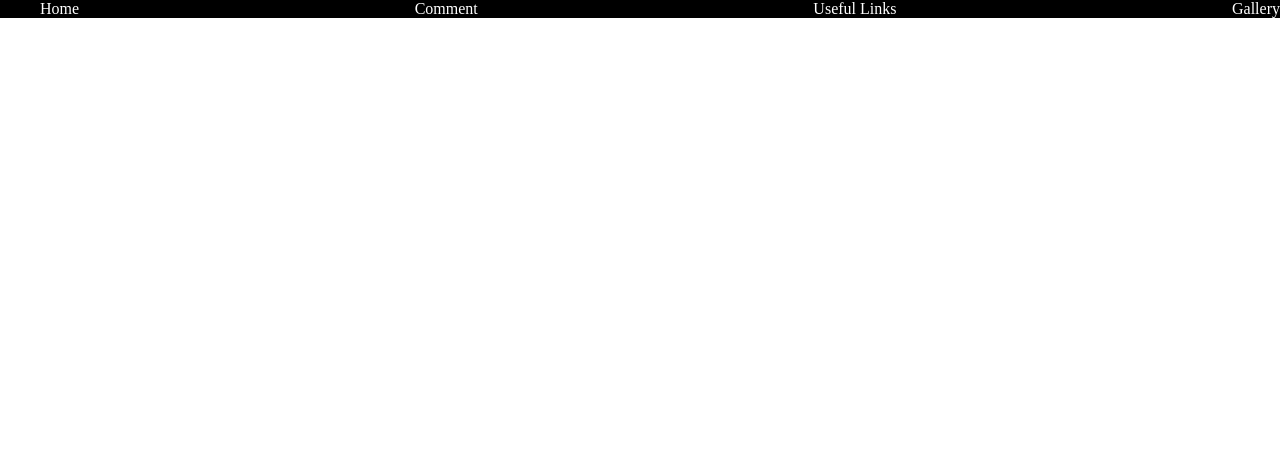
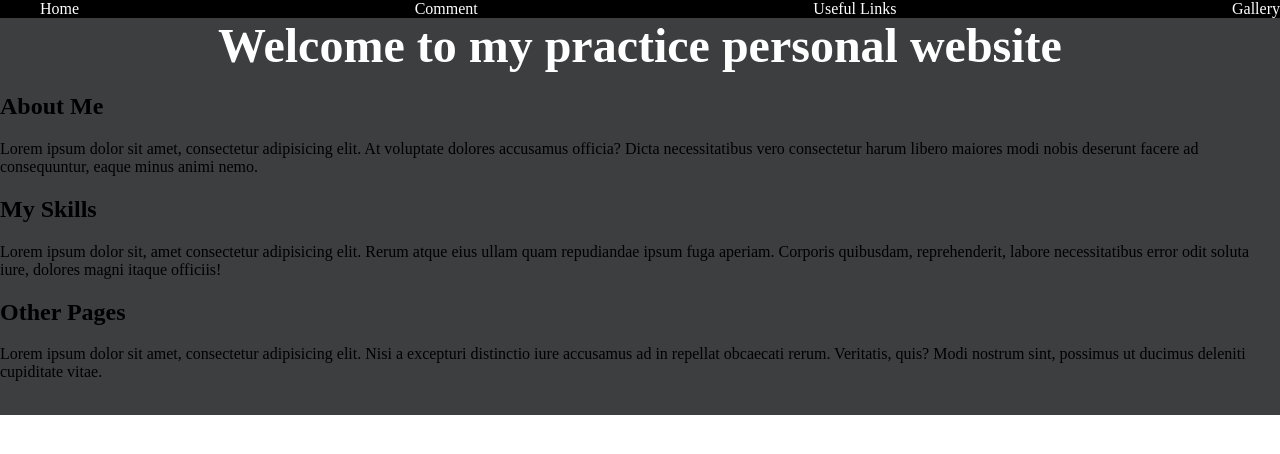
Before and after one commit to Spacepineapple/Capstone-One, a plain HTML site: page index.html in a window 1280 px wide. Drawn offline with Linux system fonts and the light colour scheme.

Commit message:
Add main content to index.html including article, sections, headings, paragraphs and figure

```diff
--- a/index.html
+++ b/index.html
@@ -16,5 +16,32 @@
             <li><a href="./image-page.html">Gallery</a></li>
         </ul>
     </nav>
+    <article>
+        <h1>Welcome to my practice personal website</h1>
+        <section>
+            <h2>About Me</h2>
+            <p>Lorem ipsum dolor sit amet, consectetur adipisicing elit. At
+            voluptate dolores accusamus officia? Dicta necessitatibus vero
+            consectetur harum libero maiores modi nobis deserunt facere ad
+            consequuntur, eaque minus animi nemo.</p>
+        </section>
+        <section>
+            <h2>My Skills</h2>
+            <p>Lorem ipsum dolor sit, amet consectetur adipisicing elit. Rerum
+            atque eius ullam quam repudiandae ipsum fuga aperiam. Corporis
+            quibusdam, reprehenderit, labore necessitatibus error odit soluta
+            iure, dolores magni itaque officiis!</p>
+        </section>
+        <section>
+            <h2>Other Pages</h2>
+            <p>Lorem ipsum dolor sit amet, consectetur adipisicing elit. Nisi a
+            excepturi distinctio iure accusamus ad in repellat obcaecati rerum.
+            Veritatis, quis? Modi nostrum sint, possimus ut ducimus deleniti
+            cupiditate vitae.</p>
+        </section>
+        <figure>
+            <img src="" alt="">
+        </figure>
+    </article>
 </body>
 </html>
```
